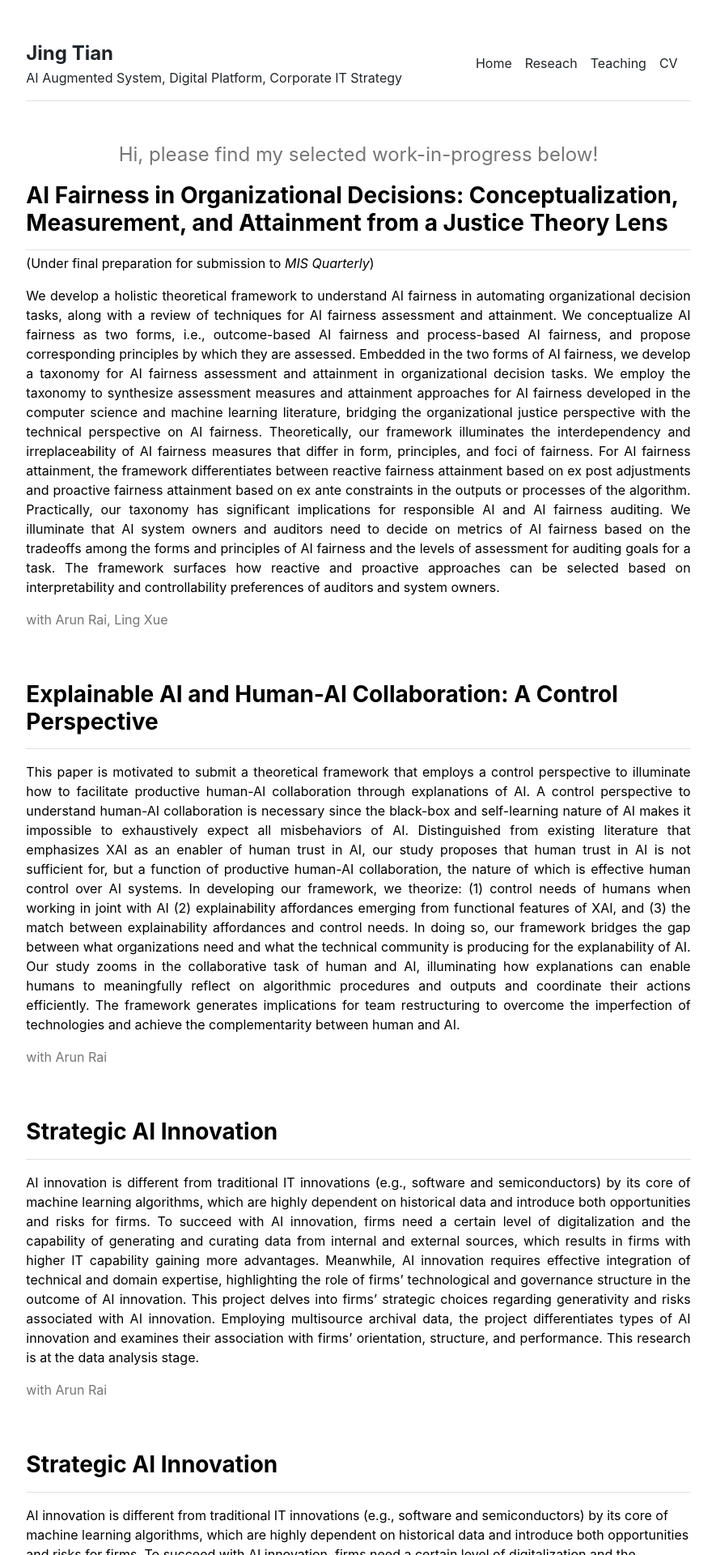
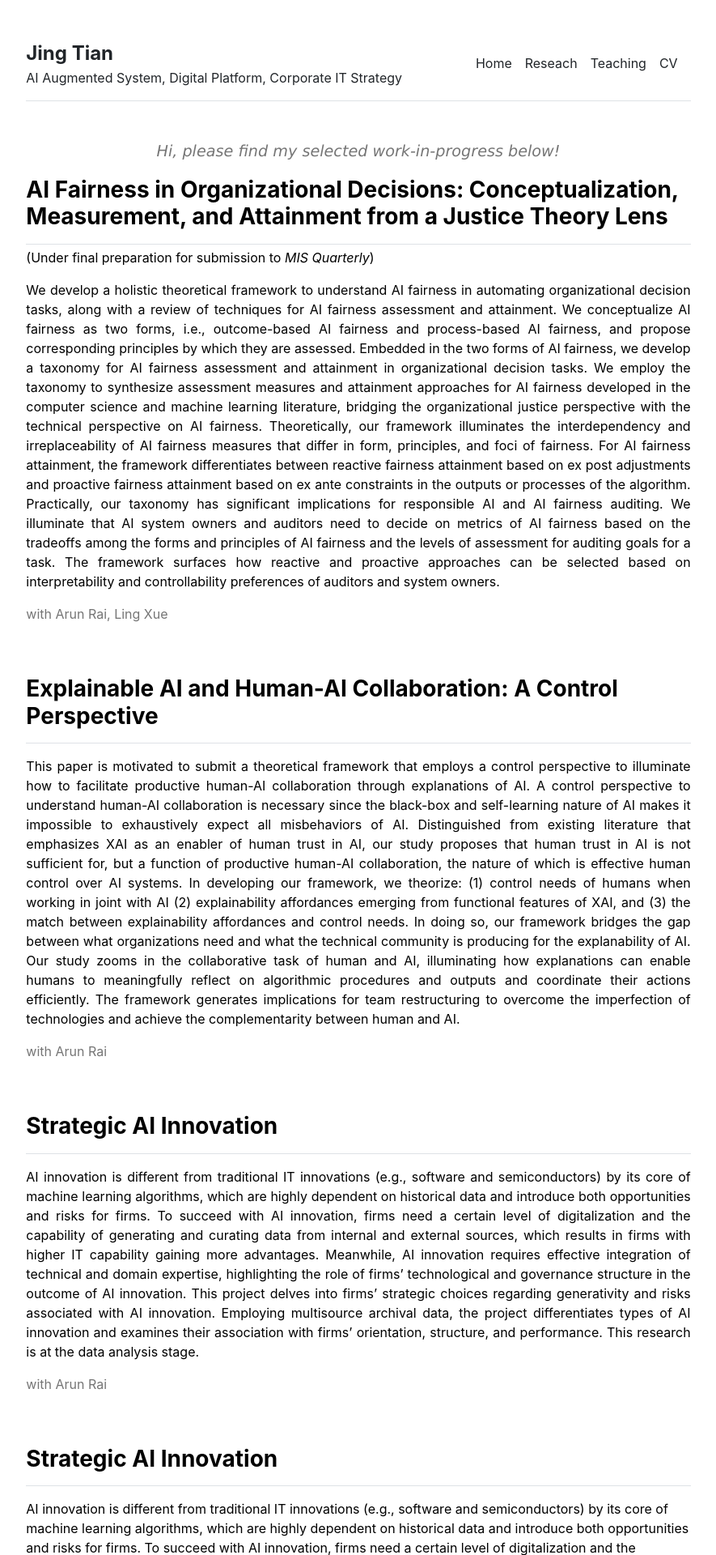
Before and after one commit to jingtianIS/jingtianIS.github.io, a Jekyll site: the page built from research.md, in a window 1280 px wide. Shown: the top 1920 px of the page at 81% size, without its empty margins (197-1082 px from the left). Built offline with Jekyll 4.4.1, drawn with Linux system fonts in a browser that asks for light colours.

Commit message:
Update research.html

```diff
--- a/_includes/research.html
+++ b/_includes/research.html
@@ -1,4 +1,4 @@
-<p style="font-size:150%;text-align:center;color:rgba(0,0,0,.54)">Hi, please find my selected work-in-progress below!</p>
+<p style="font-size:120%;text-align:center;color:rgba(0,0,0,.54);font-family:verdana;"><i>Hi, please find my selected work-in-progress below!</i></p>
 <div class="row g-5 mb-5">
   <div class="col-md-12">
     <h3 class="fw-bold border-bottom pb-3 mb-1">AI Fairness in Organizational Decisions: Conceptualization, Measurement, and Attainment from a Justice Theory Lens</h3>
```
